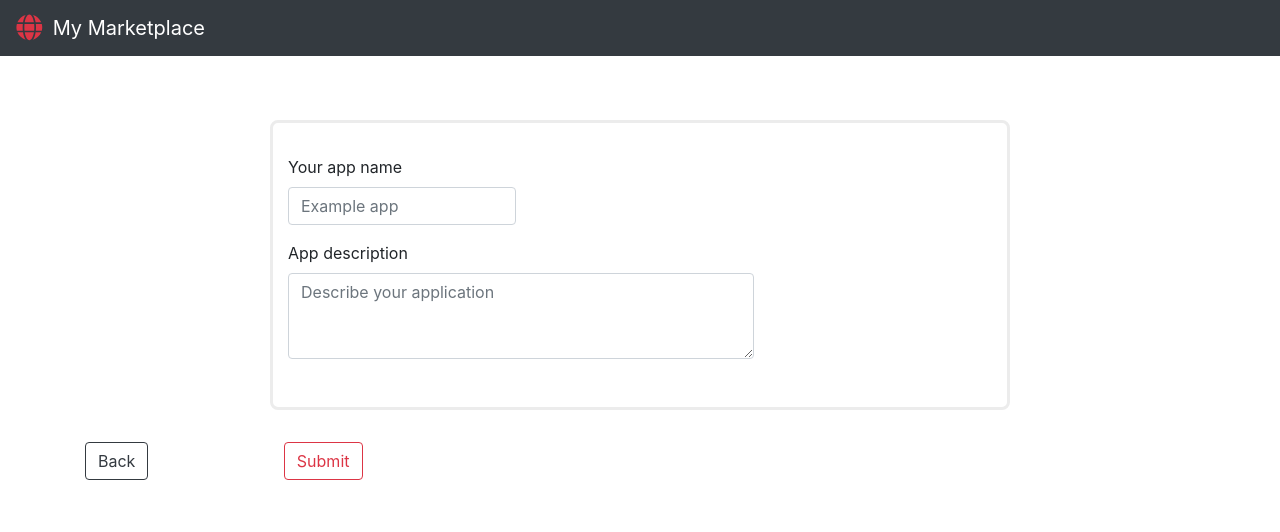
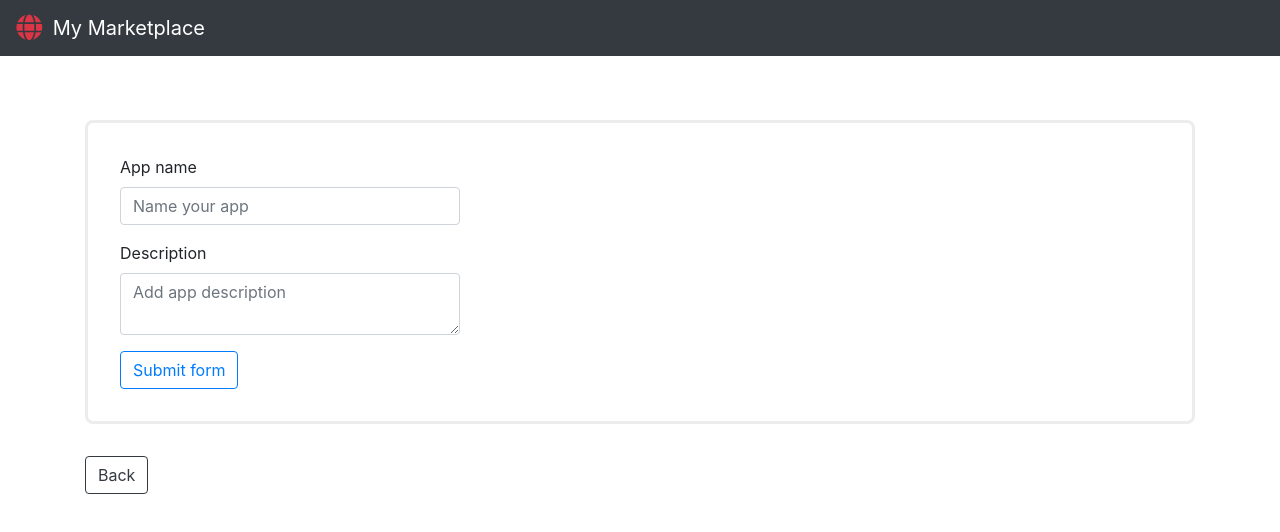
Before and after one commit to dmitriyeff/my-marketplace, a React (Create React App) app: page /apps/create in a window 1280 px wide. Shown: the top 532 px of the page. Built offline with nearby package versions, Linux system fonts and the light colour scheme.

Commit message:
implement validation

```diff
--- a/src/components/form/Form.js
+++ b/src/components/form/Form.js
@@ -1,60 +1,62 @@
-import React, { Fragment } from "react";
-import { Form, Col, Row, Button, ButtonToolbar } from "react-bootstrap";
+import React, { Fragment, useState } from "react";
+import { Form, Col, Row, Button, ButtonToolbar, InputGroup } from "react-bootstrap";
 import GoBackButton from "../buttons/GoBack";
 
 import "./styles.scss";
 
 const AppForm = () => {
+    const [validated, setValidated] = useState(false);
+
+    const handleSubmit = event => {
+        const form = event.currentTarget;
+
+        if (form.checkValidity() === false) {
+            event.preventDefault();
+            event.stopPropagation();
+        }
+
+        setValidated(true);
+    };
+
     return (
         <Fragment>
-            <Form className="form-st" as={Col} md="8">
+            <div>
+                <Form className="form-st"
+                      noValidate
+                      validated={validated}
+                      onSubmit={handleSubmit}
+                >
                     <Form.Row>
                         <Form.Group as={Col} md="4" controlId="validationCustom01">
-                        <Form.Label>Your app name</Form.Label>
+                            <Form.Label>App name</Form.Label>
                             <Form.Control
                                 required
                                 type="text"
-                            placeholder="Example app"
+                                placeholder="Name your app"
                             />
                             <Form.Control.Feedback>Looks good!</Form.Control.Feedback>
                         </Form.Group>
                     </Form.Row>
                     <Form.Row>
-                    <Form.Group as={Col} md="8" controlId="validationCustom02">
-                        <Form.Label>App description</Form.Label>
+                        <Form.Group as={Col} md="4" controlId="validationCustom02">
+                            <Form.Label>Description</Form.Label>
                             <Form.Control
-                            as="textarea" rows="3"
                                 required
                                 type="text"
-                            placeholder="Describe your application"
+                                as="textarea"
+                                placeholder="Add app description"
                             />
                             <Form.Control.Feedback>Looks good!</Form.Control.Feedback>
-
                         </Form.Group>
                     </Form.Row>
+                    <Button type="submit"
+                            variant="outline-primary"
+                    >
+                        Submit form
+                    </Button>
                 </Form>
-            <Row
-                as={Col}
-                md="8"
-                style={{
-                    margin: "auto",
-                    padding: "0"
-                }}>
-                <ButtonToolbar
-                    style={{
-                        width: "25%",
-                        display: "flex",
-                        justifyContent: "space-between"}}
-                >
                 <GoBackButton />
-                    <Button
-                        variant="outline-danger"
-                        type="submit"
-                    >
-                        Submit
-                    </Button>
-                </ButtonToolbar>
-            </Row>
+            </div>
         </Fragment>
     );
 };
```
Lines whose indentation alone changed are shown as unchanged.
